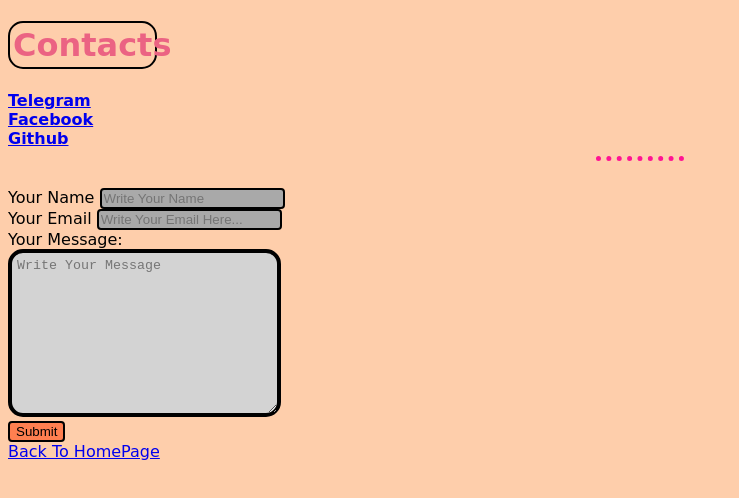
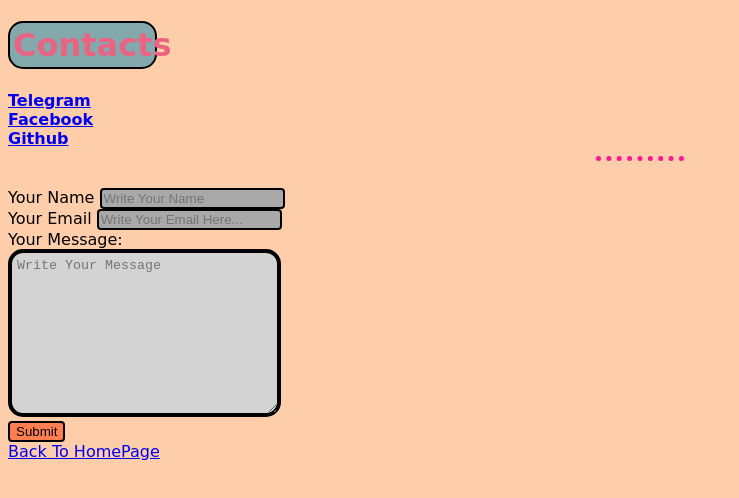
Before and after one commit to rohit12043/rohit12043.github.io, a plain HTML site: page contact.html in a window 1280 px wide. Shown: the whole page, without its empty margins (0-739 px from the left). Drawn offline with Linux system fonts and the light colour scheme.

Commit message:
Update contact.html

```diff
--- a/contact.html
+++ b/contact.html
@@ -7,7 +7,7 @@
   <link rel="stylesheet" href="css/styles.css">
 </head>
 <style >
-  h1 {border: 2px solid black; border-radius: 15px; width:11%; padding: 3px}
+  h1 {border: 2px solid black; border-radius: 15px; width:11%; padding: 3px; background-color: #84a9ac;}
 </style>
 
 
```
